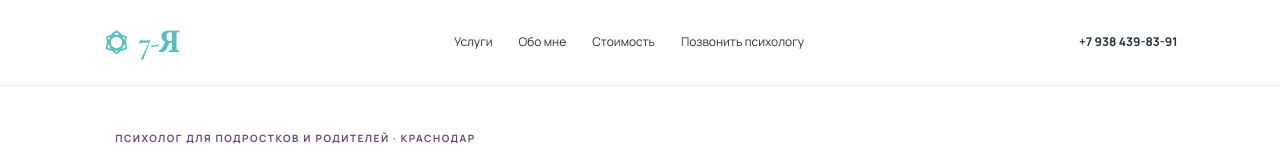
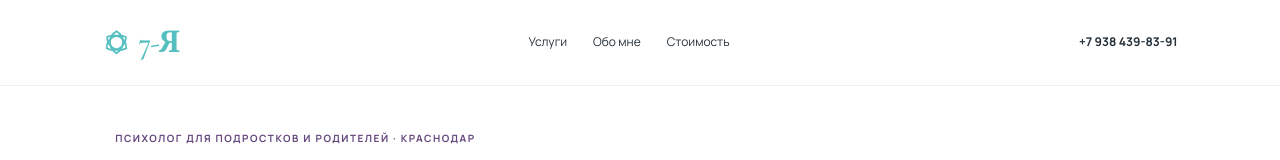
Before and after one commit to HUFMAY/7ya-psychologist, a plain HTML site: page index.html in a window 1280 px wide. Shown: the top 160 px of the page. Drawn offline with nearby package versions, Linux system fonts and the light colour scheme.

Commit message:
Remove duplicate call menu item

```diff
--- a/index.html
+++ b/index.html
@@ -1,6 +1,6 @@
 <!doctype html>
 <html lang="ru"><head><meta charset="UTF-8"><meta name="viewport" content="width=device-width,initial-scale=1.0"><meta name="description" content="Психолог для подростков и семей в Краснодаре. Бережная поддержка без оценок и давления."><title>7-Я — психолог для подростков и родителей</title><link rel="preconnect" href="https://fonts.googleapis.com"><link rel="preconnect" href="https://fonts.gstatic.com" crossorigin><link href="https://fonts.googleapis.com/css2?family=Cormorant+Garamond:wght@500;600;700&family=Manrope:wght@400;500;600;700&display=swap" rel="stylesheet"><link rel="stylesheet" href="styles.css"></head>
-<body><header><a class="brand" href="#top" aria-label="7-Я, на главную"><svg class="triquetra" viewBox="0 0 64 64" aria-hidden="true"><g fill="none" stroke="currentColor" stroke-width="3.8" stroke-linecap="round"><path d="M32 7C13 18 13 44 32 56C51 44 51 18 32 7Z"/><path d="M32 7C13 18 13 44 32 56C51 44 51 18 32 7Z" transform="rotate(120 32 32)"/><path d="M32 7C13 18 13 44 32 56C51 44 51 18 32 7Z" transform="rotate(240 32 32)"/></g></svg><span class="brand-name">7-Я</span></a><nav id="site-menu"><a href="#services">Услуги</a><a href="#about">Обо мне</a><a href="#prices">Стоимость</a><a class="menu-call" href="tel:+79384398391">Позвонить психологу</a></nav><a href="tel:+79384398391" class="phone">+7 938 439-83-91</a><a href="tel:+79384398391" class="phone-icon" aria-label="Позвонить психологу">☎</a><button class="menu-toggle" aria-label="Открыть меню" aria-expanded="false" aria-controls="site-menu"><span></span><span></span><span></span></button></header>
+<body><header><a class="brand" href="#top" aria-label="7-Я, на главную"><svg class="triquetra" viewBox="0 0 64 64" aria-hidden="true"><g fill="none" stroke="currentColor" stroke-width="3.8" stroke-linecap="round"><path d="M32 7C13 18 13 44 32 56C51 44 51 18 32 7Z"/><path d="M32 7C13 18 13 44 32 56C51 44 51 18 32 7Z" transform="rotate(120 32 32)"/><path d="M32 7C13 18 13 44 32 56C51 44 51 18 32 7Z" transform="rotate(240 32 32)"/></g></svg><span class="brand-name">7-Я</span></a><nav id="site-menu"><a href="#services">Услуги</a><a href="#about">Обо мне</a><a href="#prices">Стоимость</a></nav><a href="tel:+79384398391" class="phone">+7 938 439-83-91</a><a href="tel:+79384398391" class="phone-icon" aria-label="Позвонить психологу">☎</a><button class="menu-toggle" aria-label="Открыть меню" aria-expanded="false" aria-controls="site-menu"><span></span><span></span><span></span></button></header>
 <main id="top"><section class="hero section"><div><p class="eyebrow">Психолог для подростков и родителей · Краснодар</p><h1>Когда тревожно внутри,<br><i>но сложно сказать</i> об этом вслух</h1><p class="lead">Первая встреча длится всего 20 минут. Без нотаций, оценок и давления. Просто поговорим.</p><p class="buttons"><a class="button" href="tel:+79384398391" aria-label="Позвонить психологу по номеру +7 938 439-83-91">Позвонить психологу ↗</a><a class="button secondary" href="#services">Посмотреть услуги</a></p><p class="facts">Конфиденциально · Без давления · Онлайн и очно</p></div><div class="hero-photo"><img src="assets/hero-ekaterina.png" alt="Екатерина Юрьевна в кабинете психолога"><small>● Встреча-знакомство<br><b>20 минут</b></small></div></section>
 <section class="section pale center"><p class="eyebrow">Иногда трудно объяснить, что происходит</p><h2>Не обязательно справляться<br><i>со всем в одиночку</i></h2><div class="feelings"><span>«Я устал(а)<br>притворяться»</span><span>«Меня никто<br>не понимает»</span><span>«Все бесят»</span><span>Тревога перед экзаменами</span><span>Ссоры с родителями</span><span>Страх ошибиться</span></div></section>
 <section id="services" class="section"><p class="eyebrow">Форматы работы</p><h2>Можно начать<br><i>в своём темпе</i></h2><div class="service-intro-row"><p class="intro">На первой встрече не нужно «правильно» отвечать на вопросы. Можно просто познакомиться и понять, комфортно ли вам со мной.</p><a class="button service-cta" href="#contact">Выбрать способ связи →</a></div><div class="cards"><article><b>01</b><h3>Подростку</h3><p>Индивидуальные встречи, чтобы бережно разобраться с тем, что волнует.</p></article><article><b>02</b><h3>Родителю</h3><p>Поддержка, когда в семье непростой период.</p></article><article><b>03</b><h3>Семье</h3><p>Разговор, в котором можно услышать друг друга.</p></article><article><b>04</b><h3>Группе</h3><p>Безопасное пространство для общения и опоры.</p></article></div></section>
```
